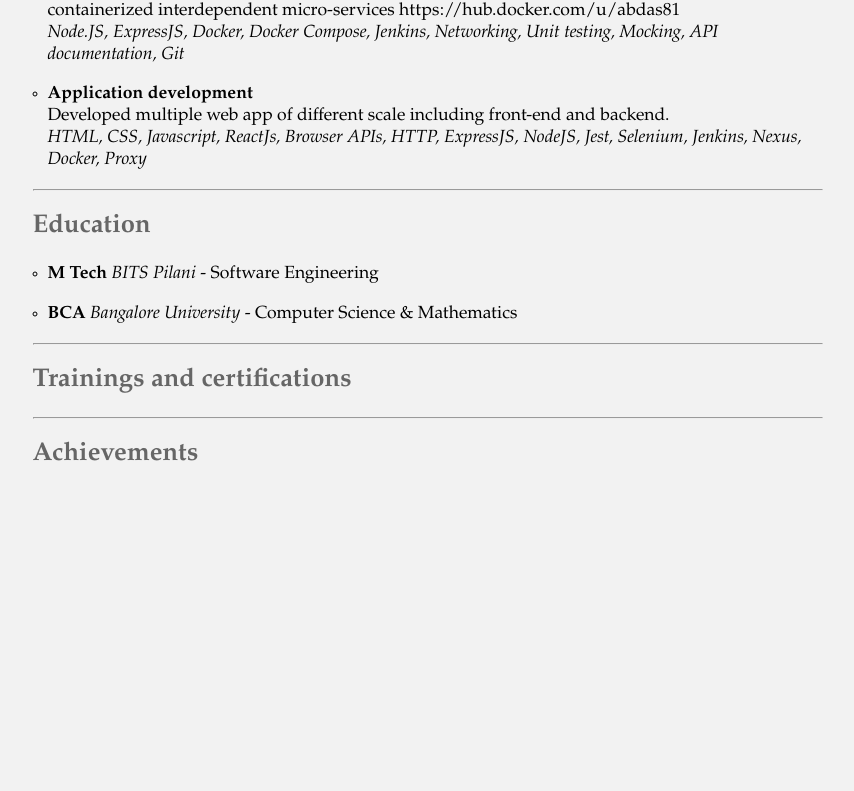
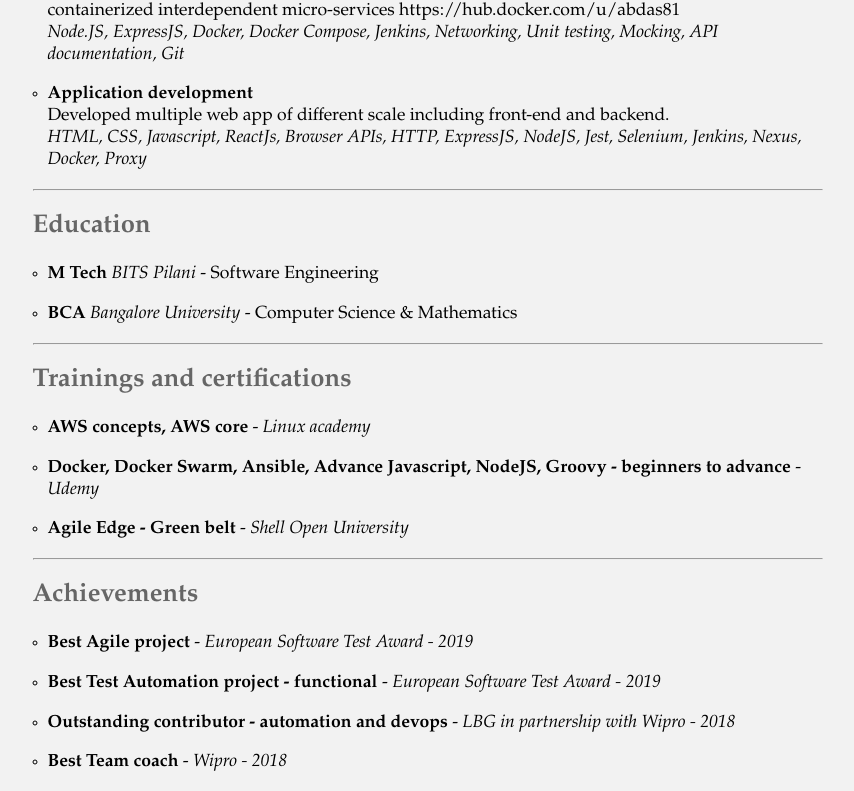
Before and after one commit to iAbhishek91/my-profile, a React app: page / in a window 1280 px wide. Shown: the part 1225-2016 px from the top of the page, without its empty margins (344-1198 px from the left). Before the commit the page ends 1717 px from the top, so only its background shows below. Built offline with nearby package versions, Linux system fonts and the light colour scheme.

Commit message:
feat(comp/Trainings & Achievements): are developed and added in resume body

```diff
--- /dev/null
+++ b/src/components/Body/Achievements.jsx
@@ -0,0 +1,16 @@
+import React from 'react';
+import { achievementArr } from '../../resumeConstant';
+
+export default () => (
+  <ul>
+    {
+      achievementArr.map((achievement, i) => (
+        <li key={`achievement-${i}`}>
+          <p>
+            <strong>{achievement[0]}</strong> - <i>{ achievement[1] }</i>
+          </p>
+        </li>
+      ))
+    }
+  </ul>
+);
--- /dev/null
+++ b/src/components/Body/Trainings.jsx
@@ -0,0 +1,16 @@
+import React from 'react';
+import { trainingArr } from '../../resumeConstant';
+
+export default () => (
+  <ul>
+    {
+      trainingArr.map((training, i) => (
+        <li key={`training-${i}`}>
+          <p>
+            <strong>{ training[0] }</strong> - <i>{ training[1] }</i>
+          </p>
+        </li>
+      ))
+    }
+  </ul>
+);
--- a/src/components/Body/index.jsx
+++ b/src/components/Body/index.jsx
@@ -6,6 +6,8 @@
 import Languages from './Languages';
 import WorkExperiences from './WorkExperiences';
 import Projects from './Projects';
+import Trainings from './Trainings';
+import Achievements from './Achievements';
 
 export default () => (
   <div id="body-container">
@@ -34,8 +36,10 @@
       <Educations />
       <hr />
       <h2>Trainings and certifications</h2>
+      <Trainings />
       <hr />
       <h2>Achievements</h2>
+      <Achievements />
     </div>
   </div>
 );
--- a/src/resumeConstant.js
+++ b/src/resumeConstant.js
@@ -60,3 +60,25 @@
 export const languagesArr = [
   ['English', 'proficient']
 ];
+
+export const trainingArr = [
+  [
+    'AWS concepts, AWS core',
+    'Linux academy'
+  ],
+  [
+    'Docker, Docker Swarm, Ansible, Advance Javascript, NodeJS, Groovy - beginners to advance',
+    'Udemy',
+  ],
+  [
+    'Agile Edge - Green belt',
+    'Shell Open University'
+  ]
+];
+
+export const achievementArr = [
+  ['Best Agile project', 'European Software Test Award - 2019'],
+  ['Best Test Automation project - functional', 'European Software Test Award - 2019'],
+  ['Outstanding contributor - automation and devops', 'LBG in partnership with Wipro - 2018'],
+  ['Best Team coach', 'Wipro - 2018'],
+];
```
